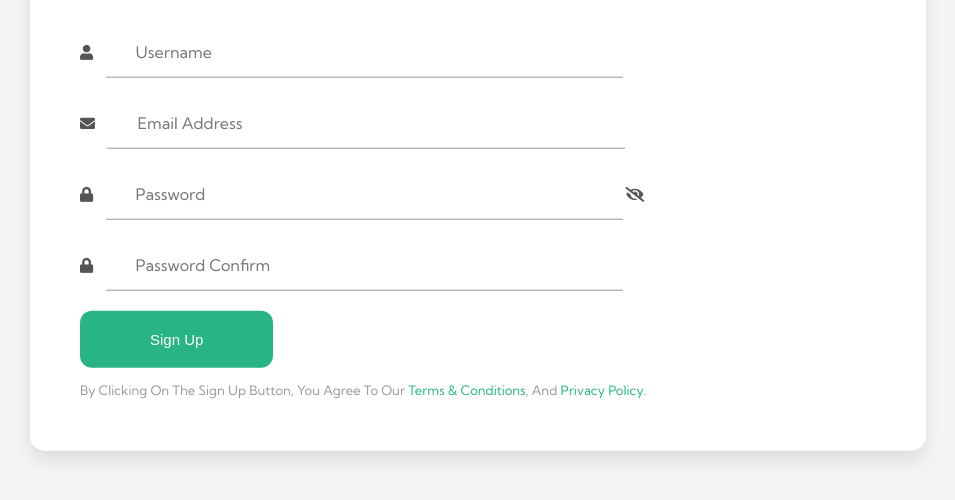
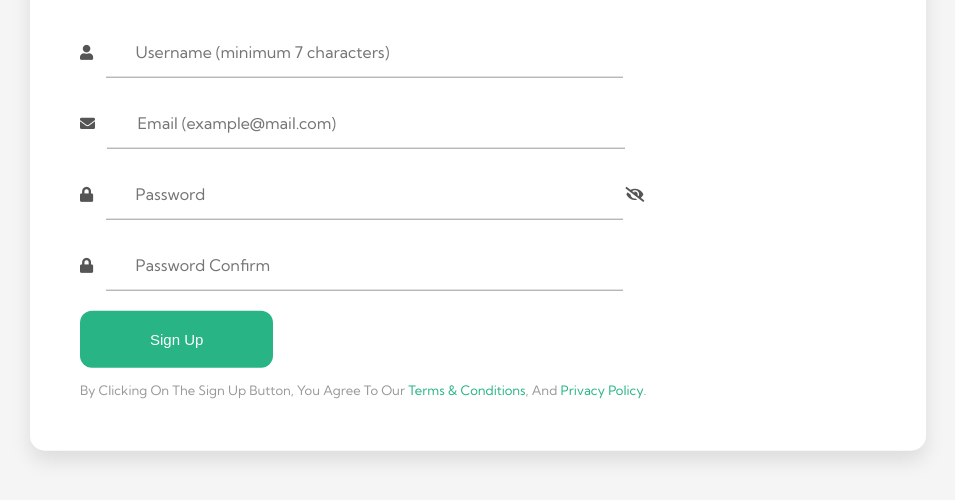
Before and after one commit to jsxike/form-v, a plain HTML site: page index.html in a window 1280 px wide. Shown: the part 236-736 px from the top of the page, without its empty margins (162-1117 px from the left). Drawn offline with nearby package versions, Linux system fonts and the light colour scheme.

Commit message:
finalllllllllll

```diff
--- a/css/style.css
+++ b/css/style.css
@@ -83,7 +83,6 @@ $bp-smallest: 25em; // 400px */
 }
 .form_input::-webkit-input-placeholder {
   font-size: 16px;
-  text-transform: capitalize;
 }
 .form_input:focus {
   outline: none;
--- a/index.html
+++ b/index.html
@@ -31,11 +31,13 @@
 
     <div class="form_group">
       <i class="fas fa-user form_icon"></i>
-      <input type="text" name="username" placeholder="Username" class="form_input" required minlength=" 10">
+      <input type="text" name="username" placeholder="Username (minimum 7 characters)" class="form_input" required
+        minlength=" 7">
     </div>
     <div class="form_group">
       <i class="fas fa-envelope form_icon"></i>
-      <input type="email" name="email" placeholder="Email Address" class="form_input" required>
+      <input type="email" name="email" placeholder="Email (example@mail.com)" class="form_input"
+        pattern="[a-z0-9._%+-]+@[a-z0-9.-]+\.[a-z]{2,}$" required>
     </div>
     <div class="form_group">
       <i class="fas fa-lock form_icon"></i>
```
